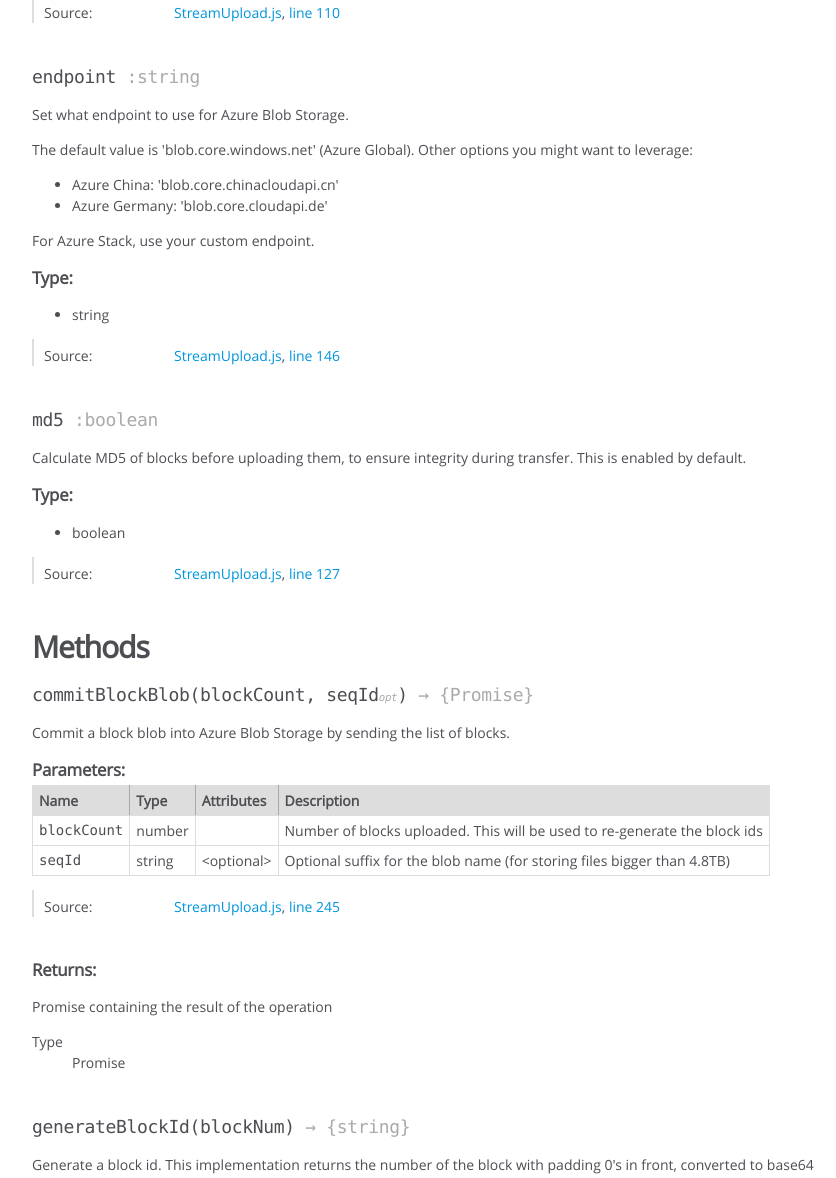
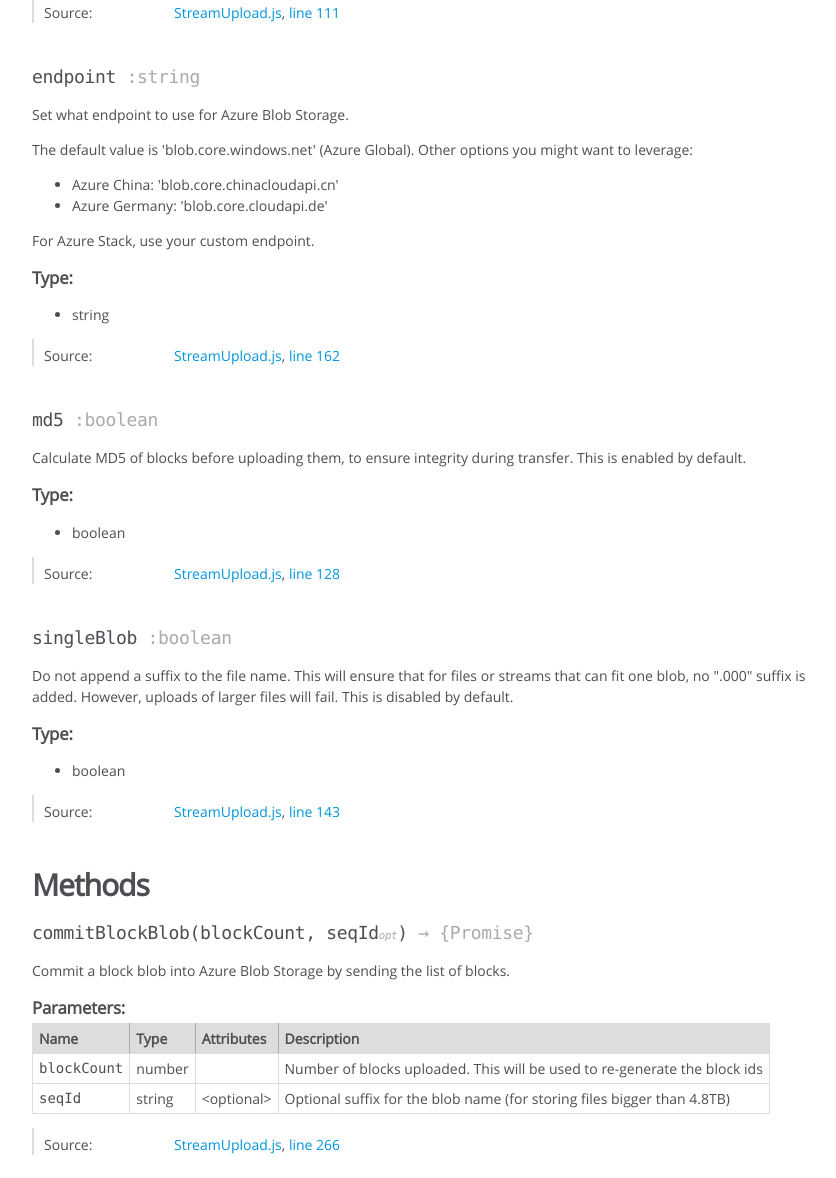
Before and after one commit to EgoAleSum/azbak.js, a website: page docs/StreamUpload.html in a window 1280 px wide. Shown: the part 1602-2780 px from the top of the page, without its empty margins (0-836 px from the left). Drawn offline with Linux system fonts and the light colour scheme.

Commit message:
Updated docs

```diff
--- a/docs/StreamUpload.html
+++ b/docs/StreamUpload.html
@@ -318,7 +318,7 @@ of each block.</p>
 
     <dt class="tag-source">Source:</dt>
     <dd class="tag-source"><ul class="dummy"><li>
-        <a href="StreamUpload.js.html">StreamUpload.js</a>, <a href="StreamUpload.js.html#line66">line 66</a>
+        <a href="StreamUpload.js.html">StreamUpload.js</a>, <a href="StreamUpload.js.html#line67">line 67</a>
     </li></ul></dd>
 
 
@@ -395,7 +395,7 @@ you can download them in parallel. This has no effect on upload speed.</p>
 
     <dt class="tag-source">Source:</dt>
     <dd class="tag-source"><ul class="dummy"><li>
-        <a href="StreamUpload.js.html">StreamUpload.js</a>, <a href="StreamUpload.js.html#line92">line 92</a>
+        <a href="StreamUpload.js.html">StreamUpload.js</a>, <a href="StreamUpload.js.html#line93">line 93</a>
     </li></ul></dd>
 
 
@@ -468,7 +468,7 @@ you can download them in parallel. This has no effect on upload speed.</p>
 
     <dt class="tag-source">Source:</dt>
     <dd class="tag-source"><ul class="dummy"><li>
-        <a href="StreamUpload.js.html">StreamUpload.js</a>, <a href="StreamUpload.js.html#line110">line 110</a>
+        <a href="StreamUpload.js.html">StreamUpload.js</a>, <a href="StreamUpload.js.html#line111">line 111</a>
     </li></ul></dd>
 
 
@@ -547,7 +547,7 @@ Other options you might want to leverage:</p>
 
     <dt class="tag-source">Source:</dt>
     <dd class="tag-source"><ul class="dummy"><li>
-        <a href="StreamUpload.js.html">StreamUpload.js</a>, <a href="StreamUpload.js.html#line146">line 146</a>
+        <a href="StreamUpload.js.html">StreamUpload.js</a>, <a href="StreamUpload.js.html#line162">line 162</a>
     </li></ul></dd>
 
 
@@ -620,7 +620,82 @@ This is enabled by default.</p>
 
     <dt class="tag-source">Source:</dt>
     <dd class="tag-source"><ul class="dummy"><li>
-        <a href="StreamUpload.js.html">StreamUpload.js</a>, <a href="StreamUpload.js.html#line127">line 127</a>
+        <a href="StreamUpload.js.html">StreamUpload.js</a>, <a href="StreamUpload.js.html#line128">line 128</a>
+    </li></ul></dd>
+
+
+
+
+
+
+
+</dl>
+
+
+
+
+
+
+
+
+<h4 class="name" id="singleBlob"><span class="type-signature"></span>singleBlob<span class="type-signature"> :boolean</span></h4>
+
+
+
+
+<div class="description">
+    <p>Do not append a suffix to the file name. This will ensure that for files or streams
+that can fit one blob, no &quot;.000&quot; suffix is added. However, uploads of larger files
+will fail.
+This is disabled by default.</p>
+</div>
+
+
+
+    <h5>Type:</h5>
+    <ul>
+        <li>
+
+<span class="param-type">boolean</span>
+
+
+        </li>
+    </ul>
+
+
+
+
+
+<dl class="details">
+
+
+
+
+
+
+
+
+
+
+
+
+
+
+
+
+
+
+
+
+
+
+
+
+
+
+    <dt class="tag-source">Source:</dt>
+    <dd class="tag-source"><ul class="dummy"><li>
+        <a href="StreamUpload.js.html">StreamUpload.js</a>, <a href="StreamUpload.js.html#line143">line 143</a>
     </li></ul></dd>
 
 
@@ -790,7 +865,7 @@ This is enabled by default.</p>
 
     <dt class="tag-source">Source:</dt>
     <dd class="tag-source"><ul class="dummy"><li>
-        <a href="StreamUpload.js.html">StreamUpload.js</a>, <a href="StreamUpload.js.html#line245">line 245</a>
+        <a href="StreamUpload.js.html">StreamUpload.js</a>, <a href="StreamUpload.js.html#line266">line 266</a>
     </li></ul></dd>
 
 
@@ -943,7 +1018,7 @@ This is enabled by default.</p>
 
     <dt class="tag-source">Source:</dt>
     <dd class="tag-source"><ul class="dummy"><li>
-        <a href="StreamUpload.js.html">StreamUpload.js</a>, <a href="StreamUpload.js.html#line358">line 358</a>
+        <a href="StreamUpload.js.html">StreamUpload.js</a>, <a href="StreamUpload.js.html#line379">line 379</a>
     </li></ul></dd>
 
 
@@ -1170,7 +1245,7 @@ This is enabled by default.</p>
 
     <dt class="tag-source">Source:</dt>
     <dd class="tag-source"><ul class="dummy"><li>
-        <a href="StreamUpload.js.html">StreamUpload.js</a>, <a href="StreamUpload.js.html#line297">line 297</a>
+        <a href="StreamUpload.js.html">StreamUpload.js</a>, <a href="StreamUpload.js.html#line318">line 318</a>
     </li></ul></dd>
 
 
@@ -1274,7 +1349,7 @@ This is enabled by default.</p>
 
     <dt class="tag-source">Source:</dt>
     <dd class="tag-source"><ul class="dummy"><li>
-        <a href="StreamUpload.js.html">StreamUpload.js</a>, <a href="StreamUpload.js.html#line161">line 161</a>
+        <a href="StreamUpload.js.html">StreamUpload.js</a>, <a href="StreamUpload.js.html#line177">line 177</a>
     </li></ul></dd>
 
 
```
Also changed, not shown: docs/StreamUpload.js.html (+23 -2 lines), docs/index.html (+2 -0 lines), README.md.
